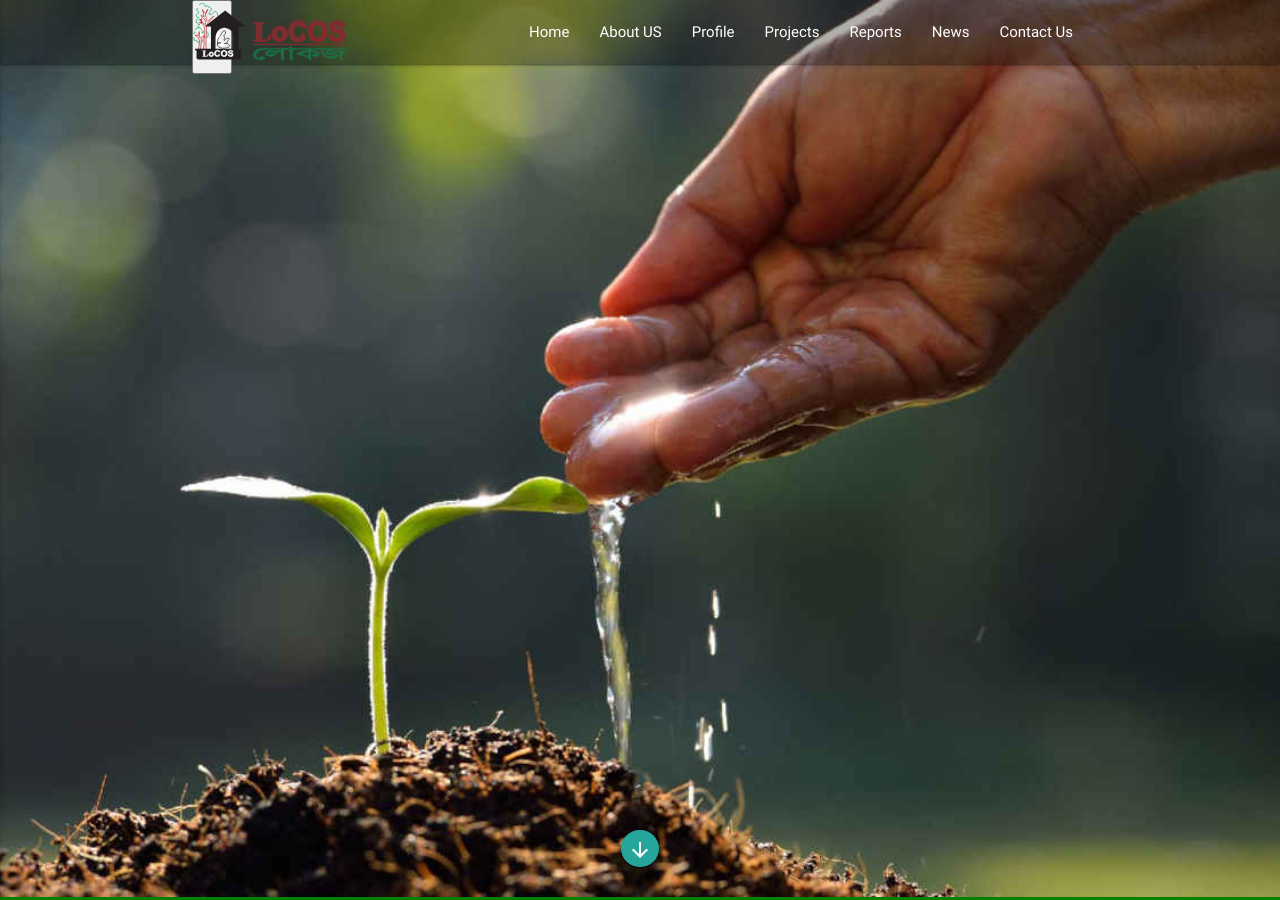
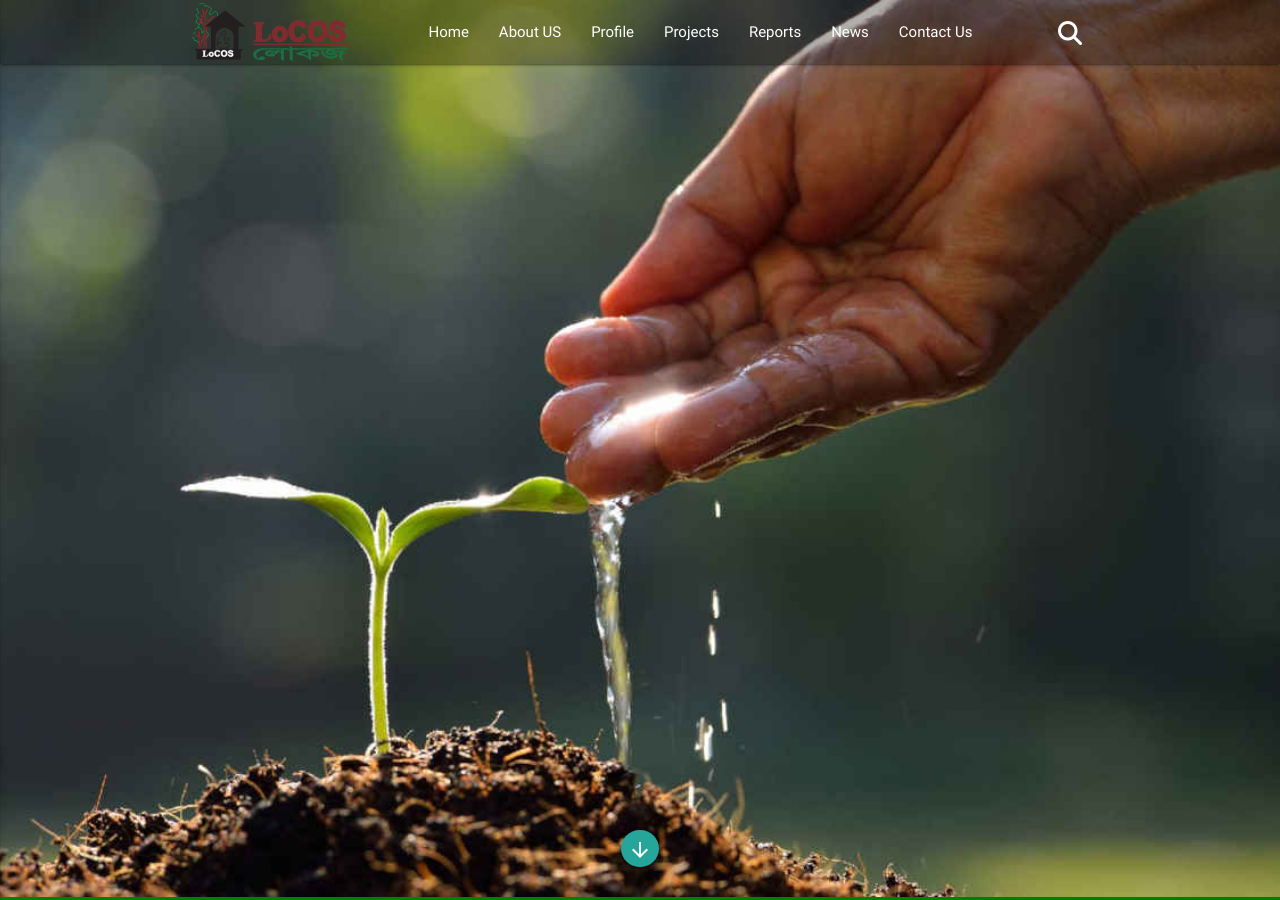
Before and after one commit to locosbd/locosbd.github.io, a Jekyll site: the page built from index.md, in a window 1280 px wide and 900 px high. Built offline with Jekyll 4.4.1, drawn with Linux system fonts in a browser that asks for light colours; nearby versions of some CDN libraries; comment, search, counter and statistics services are not loaded.

Commit message:
added search

```diff
--- a/_includes/head.html
+++ b/_includes/head.html
@@ -52,5 +52,17 @@
         .overlay .closebtn:hover {
             color: #ccc;
         }
+
+        nav .nav-wrapper {
+            position: relative;
+            height: 100%;
+            display: flex;
+            flex-direction: row;
+            justify-content: space-between;
+        }
+
+        nav .brand-logo {
+            position: relative;
+        }
     </style>
 </head>
--- a/_includes/header.html
+++ b/_includes/header.html
@@ -33,7 +33,7 @@
       <li><a href="{{  site.url }}/contact-us">Contact Us</a></li>
 
     </ul>
-    <button onclick="openSearch()"><i class="fas fa-search"></i></button>
+    <button style="background: transparent; border: none;" onclick="openSearch()"><i class="fas fa-search"></i></button>
     <a href="#" data-activates="nav-mobile" class="button-collapse"><i class="material-icons">menu</i></a>
   </div>
 </nav>
```
